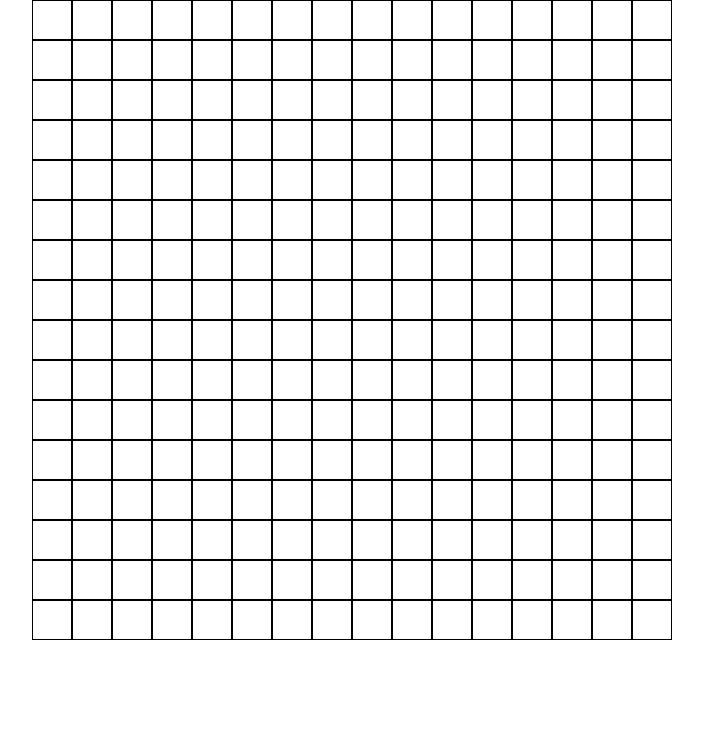
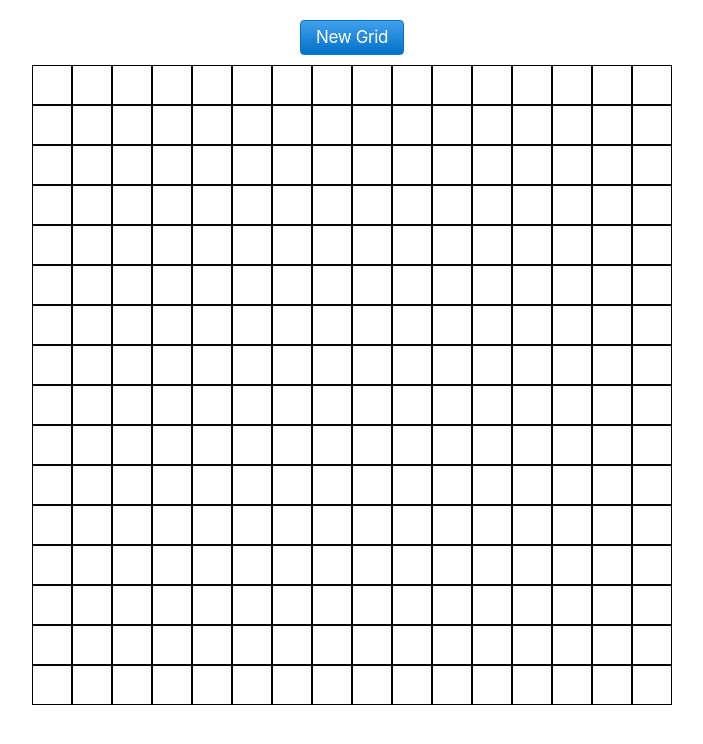
Before and after one commit to JHoang-23/etch-a-sketch, a plain HTML site: page index.html in a window 1280 px wide. Shown: the whole page, without its empty margins (288-991 px from the left). Drawn offline with Linux system fonts and the light colour scheme.

Commit message:
Add grid creation and resize functionality
- Added prompt to set number of squares per side (max 100)
- Created grid based on user input, defaulting to 16x16
- Highlight grid squares on mouseover

```diff
--- a/index.css
+++ b/index.css
@@ -1,7 +1,9 @@
 body{
     padding: 0;
-    margin: 0;
+    margin-top: 20px;
     display: flex;
+    flex-direction: column;
+    gap: 10px;
     justify-content: center;
     align-items: center;
 }
@@ -18,3 +20,63 @@ body{
 div{
     box-sizing: border-box;
 }
+
+.highlight{
+    background: yellow;
+}
+
+.btn{
+    padding: 10px 20px;
+    border-radius: 4px;
+    border: none;
+}
+
+
+
+/* taken from https://getcssscan.com/css-buttons-examples*/
+.btn {
+  background-image: linear-gradient(#42A1EC, #0070C9);
+  border: 1px solid #0077CC;
+  border-radius: 4px;
+  box-sizing: border-box;
+  color: #FFFFFF;
+  cursor: pointer;
+  direction: ltr;
+  display: block;
+  font-family: "SF Pro Text","SF Pro Icons","AOS Icons","Helvetica Neue",Helvetica,Arial,sans-serif;
+  font-size: 17px;
+  font-weight: 400;
+  letter-spacing: -.022em;
+  line-height: 1.47059;
+  min-width: 30px;
+  overflow: visible;
+  padding: 4px 15px;
+  text-align: center;
+  vertical-align: baseline;
+  user-select: none;
+  -webkit-user-select: none;
+  touch-action: manipulation;
+  white-space: nowrap;
+}
+
+.btn:disabled {
+  cursor: default;
+  opacity: .3;
+}
+
+.btn:hover {
+  background-image: linear-gradient(#51A9EE, #147BCD);
+  border-color: #1482D0;
+  text-decoration: none;
+}
+
+.btn:active {
+  background-image: linear-gradient(#3D94D9, #0067B9);
+  border-color: #006DBC;
+  outline: none;
+}
+
+.btn:focus {
+  box-shadow: rgba(131, 192, 253, 0.5) 0 0 0 3px;
+  outline: none;
+}
--- a/index.html
+++ b/index.html
@@ -8,6 +8,7 @@
 
 </head>
 <body>
+    <button class="btn">New Grid</button>
     <div class="container">
 
     </div>
--- a/index.js
+++ b/index.js
@@ -1,11 +1,38 @@
 const container = document.querySelector(".container")
+const btn = document.querySelector(".btn")
 
-//Create 16 * 16 div sqaures.
-for (let i = 0; i < 16*16; i++){
-    const newDiv = document.createElement('div')
-    newDiv.style.height = "40px"
-    newDiv.style.width = "40px"
-    newDiv.style.border = "1px solid black";
-    container.append(newDiv)
 
+
+container.addEventListener("mouseover", e =>
+    e.target.classList.add("highlight"))
+
+btn.addEventListener("click", function() {
+    let squaresPerSide = parseInt(prompt("How many squares per side?"))
+    while(squaresPerSide > 100){
+        squaresPerSide = parseInt(prompt(`How many squares per side?
+            \nMust be less than 100`))
+
+    }
+    createGrid(squaresPerSide)
+})
+
+function calculateSizing(squaresPerSide){
+    //grid is currently 640x640
+    return (640/squaresPerSide)
 }
+
+function createGrid(squaresPerSide = 16){
+    console.log(`Current size: ${squaresPerSide}`)
+    //Create 16 * 16 div sqaures.
+    container.innerHTML = ''
+    for (let i = 0; i < squaresPerSide**2; i++){
+        const newDiv = document.createElement('div')
+        newDiv.style.height = `${calculateSizing(squaresPerSide)}px`
+        newDiv.style.width = `${calculateSizing(squaresPerSide)}px`
+        newDiv.style.border = "1px solid black";
+        container.append(newDiv)
+
+    }
+}
+
+createGrid()
```
